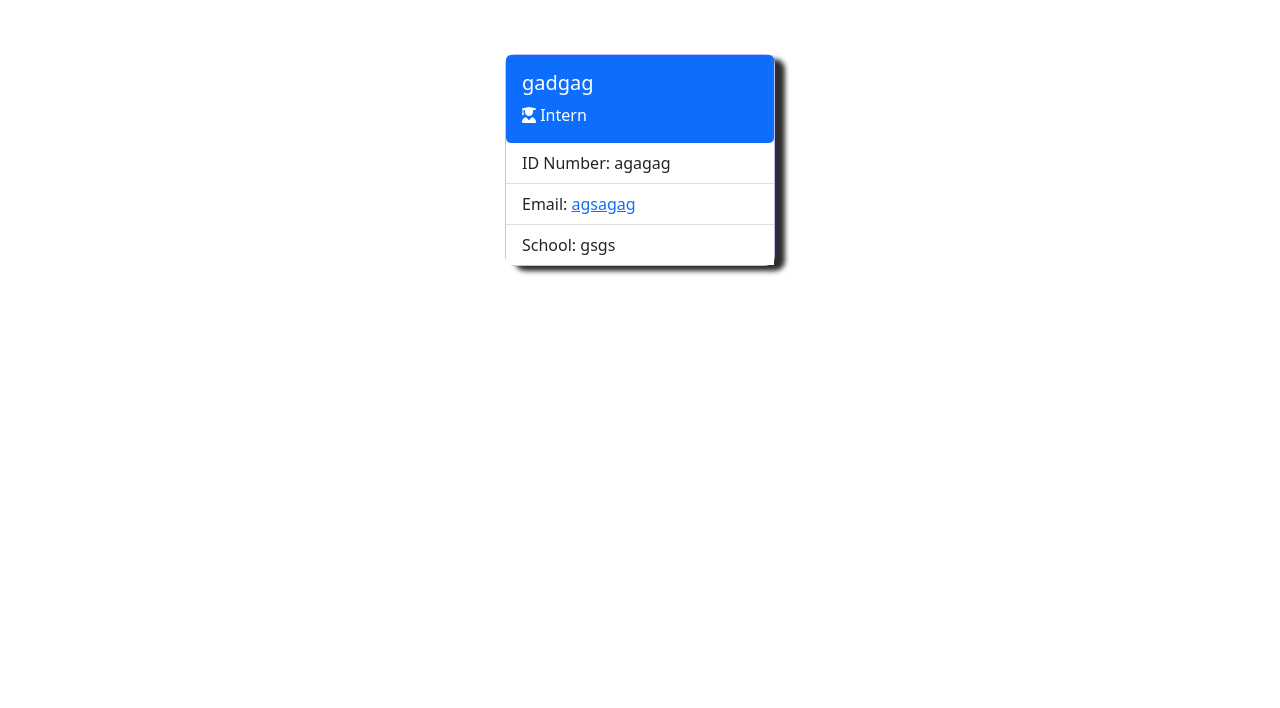
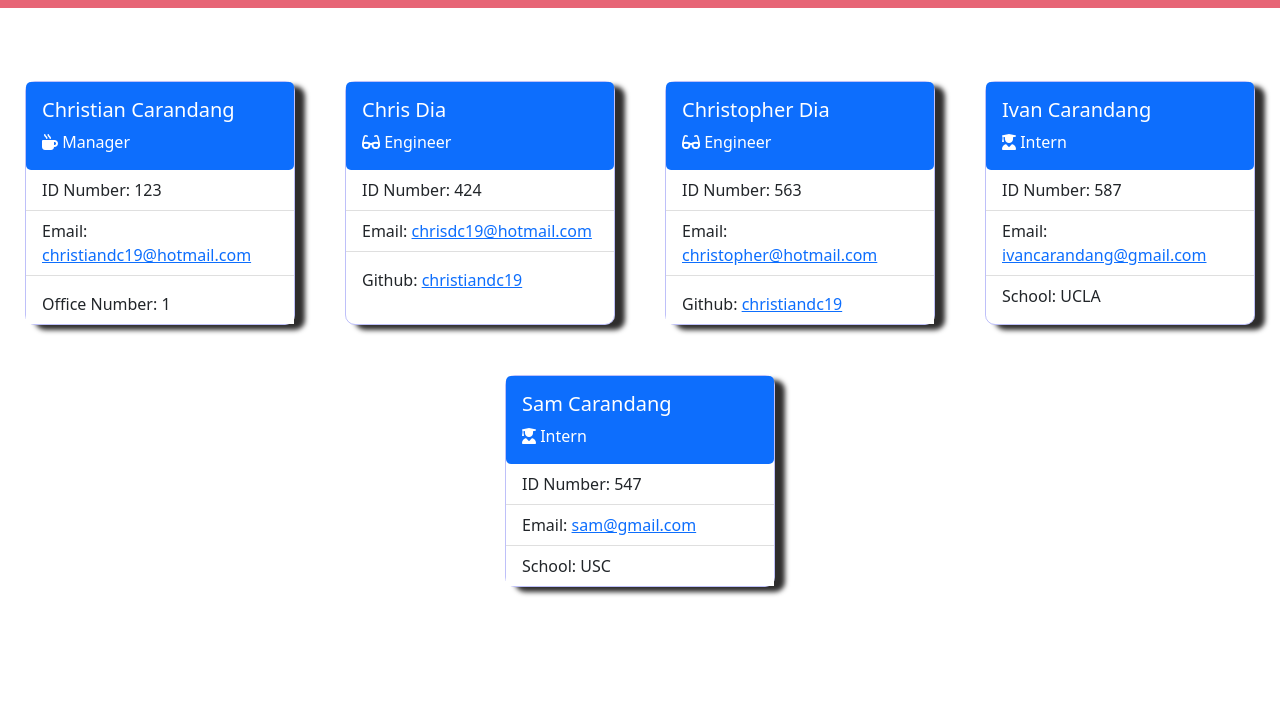
Before and after one commit to christiandc19/team-profile-generator, a website: page index.html in a window 1280 px wide. Shown: the part 92-800 px from the top of the page. Drawn offline with nearby package versions, Linux system fonts and the light colour scheme.

Commit message:
add style to html headers

```diff
--- a/index.html
+++ b/index.html
@@ -27,13 +27,61 @@
 
     <div id="card">
     <div class="card-body bg-primary">
-      <h5 class="card-title">gadgag</h5>
+      <h5 class="card-title">Christian Carandang</h5>
+      <p class="card-text"> <i class="fa fa-solid fa-mug-hot"></i> Manager</p>
+    </div>
+    <ul class="list-group list-group-flush">
+      <li class="list-group-item">ID Number: 123</li>
+      <li class="list-group-item">Email: <a href="mailto:christiandc19@hotmail.com">christiandc19@hotmail.com</a></li>
+      <li class="list-group-item"><p class="card-text mt-2">Office Number: 1</p></li>
+    </ul>
+    </div>
+
+    <div id="card">
+    <div class="card-body bg-primary">
+      <h5 class="card-title">Chris Dia</h5>
+      <p class="card-text"> <i class="fa fa-solid fa-glasses"></i> Engineer</p>
+    </div>
+    <ul class="list-group list-group-flush">
+      <li class="list-group-item">ID Number: 424</li>
+      <li class="list-group-item">Email: <a href="mailto:chrisdc19@hotmail.com" class="card-link">chrisdc19@hotmail.com</a></li>
+      <li class="list-group-item"><p class="card-text mt-2">Github: <a href="https://github.com/christiandc19">christiandc19</a></p></li>
+    </ul>
+    </div>
+
+    <div id="card">
+    <div class="card-body bg-primary">
+      <h5 class="card-title">Christopher Dia</h5>
+      <p class="card-text"> <i class="fa fa-solid fa-glasses"></i> Engineer</p>
+    </div>
+    <ul class="list-group list-group-flush">
+      <li class="list-group-item">ID Number: 563</li>
+      <li class="list-group-item">Email: <a href="mailto:christopher@hotmail.com" class="card-link">christopher@hotmail.com</a></li>
+      <li class="list-group-item"><p class="card-text mt-2">Github: <a href="https://github.com/christiandc19">christiandc19</a></p></li>
+    </ul>
+    </div>
+
+    <div id="card">
+    <div class="card-body bg-primary">
+      <h5 class="card-title">Ivan Carandang</h5>
       <p class="card-text"> <i class="fa fa-solid fa-user-graduate"></i> Intern</p>
     </div>
     <ul class="list-group list-group-flush">
-      <li class="list-group-item">ID Number: agagag</li>
-      <li class="list-group-item">Email: <a href="mailto:agsagag"> agsagag</a></li>
-      <li class="list-group-item">School: gsgs</li>
+      <li class="list-group-item">ID Number: 587</li>
+      <li class="list-group-item">Email: <a href="mailto:ivancarandang@gmail.com"> ivancarandang@gmail.com</a></li>
+      <li class="list-group-item">School: UCLA</li>
+    </ul>
+    </div>
+
+    <div id="card">
+    <div class="card-body bg-primary">
+      <h5 class="card-title">Sam Carandang</h5>
+      <p class="card-text"> <i class="fa fa-solid fa-user-graduate"></i> Intern</p>
+    </div>
+    <ul class="list-group list-group-flush">
+      <li class="list-group-item">ID Number: 547</li>
+      <li class="list-group-item">Email: <a href="mailto:sam@gmail.com"> sam@gmail.com</a></li>
+      <li class="list-group-item">School: USC</li>
     </ul>
     </div>
 
```
Also changed, not shown: dist/style.css.
